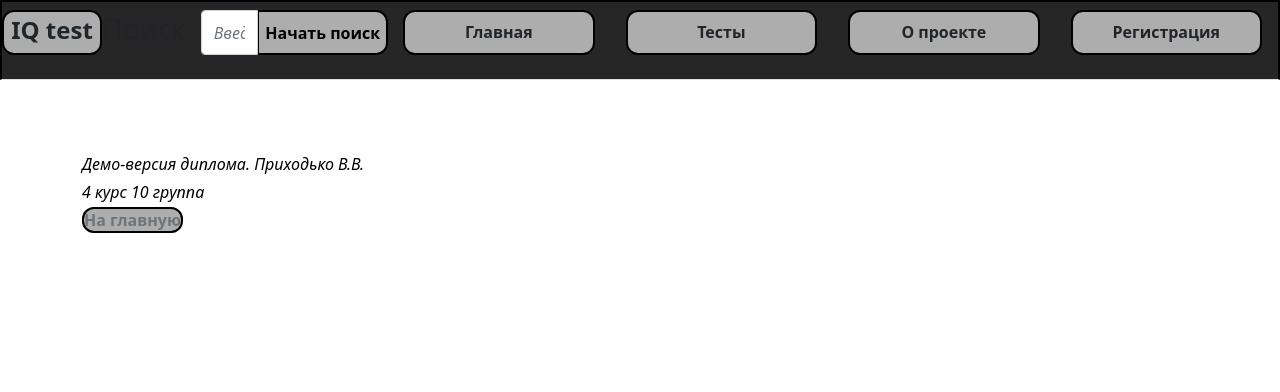
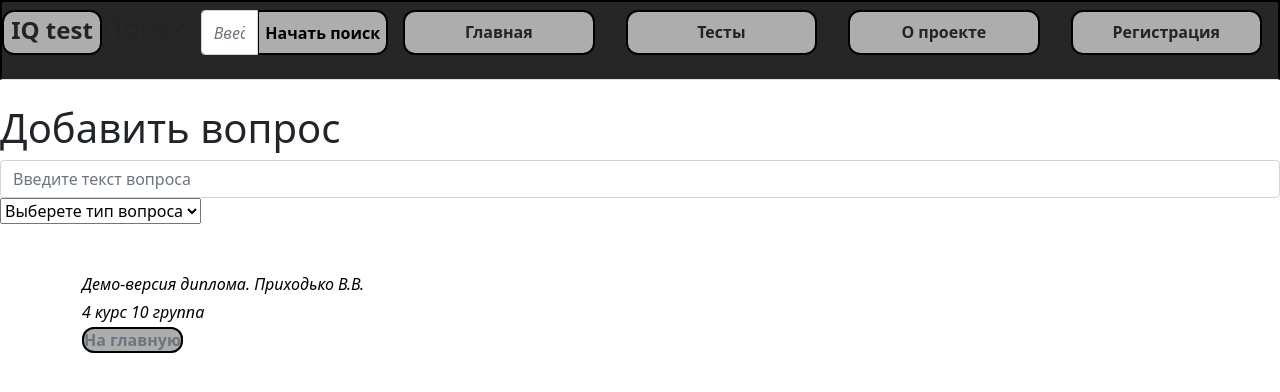
Before and after one commit to kamazik2305/diplomFrontend, a React (Create React App) app: page /tests/1 in a window 1280 px wide. Shown: the top 392 px of the page. Built offline with nearby package versions, Linux system fonts and the light colour scheme.

Commit message:
add AddQuestionPage, add router  links

```diff
--- a/src/App.js
+++ b/src/App.js
@@ -11,6 +11,7 @@ import { Footer } from './Components/Footer/Footer';
 import { Test } from './Pages/Test/Test';
 import { SearchForm } from './Components/SearchForm/SearchForm';
 import { SearchResult } from './Pages/SearchResult/SearchResult';
+import { AddQuestion } from './Pages/AddQuestion/AddQuestion';
 
 function App() {
 
@@ -26,7 +27,8 @@ function App() {
           <Route path='/' element={<Homepage/>}/>
           <Route path='/test-sections' element={<TestSection/>}/>
           <Route path='/test-sections/:id' element={<Test/>}/>
-          <Route path='/search-result' element={<SearchResult searchString={searchString} testSections={testSections} />} />
+          <Route path='tests/:id' element={<AddQuestion/>}/>
+          {/* <Route path='/search-result' element={<SearchResult searchString={searchString} testSections={testSections} />} /> */}
           {/* <Route path='/search' element={<Search/>}/> */}
         </Routes>
       </BrowserRouter>
--- a/src/Components/Header/Header.js
+++ b/src/Components/Header/Header.js
@@ -1,5 +1,5 @@
 import * as React from "react"
-import { useSearchParams } from "react-router-dom"
+import { Link, useSearchParams } from "react-router-dom"
 import { SearchForm } from "../SearchForm/SearchForm"
 import "./HeaderStyle.css"
 
@@ -14,10 +14,10 @@ export const Header = () => {
 
         <nav className="d-inline-flex mt-0 mt-md-0 ms-md-auto navbar">
             <SearchForm/>
-            <a className="me-3 py-2 btn-grey text-decoration-none col align-self-center" href="/">Главная</a>
-            <a className="me-3 py-2 btn-grey text-decoration-none col align-self-center" href="/test-sections">Тесты</a>
-            <a className="me-3 py-2 btn-grey text-decoration-none col align-self-center" href="/about">О проекте</a>
-            <a className="me-3 py-2 btn-grey text-decoration-none col align-self-center" href="/registration">Регистрация</a>
+            <Link className="me-3 py-2 btn-grey text-decoration-none col align-self-center" to="/">Главная</Link>
+            <Link className="me-3 py-2 btn-grey text-decoration-none col align-self-center" to="/test-sections">Тесты</Link>
+            <Link className="me-3 py-2 btn-grey text-decoration-none col align-self-center" to="/about">О проекте</Link>
+            <Link className="me-3 py-2 btn-grey text-decoration-none col align-self-center" to="/registration">Регистрация</Link>
         </nav>
     </div>
     )
--- /dev/null
+++ b/src/Pages/AddQuestion/AddQuestion.js
@@ -0,0 +1,21 @@
+import * as React from "react"
+
+export const AddQuestion = () => {
+
+    const [questionTypes, setQuestionTypes] = React.useState([]);
+
+    return(
+        <div>
+            <h1>Добавить вопрос</h1>
+            <form>
+                <input id="txt" type="text" name="questionText" placeholder="Введите текст вопроса" class="form-control" autocomplete="off"/>
+                <select id="selectType" name="selectType" onchange="alertValue(value)">
+                    <option value="0">Выберете тип вопроса</option>
+                    <option>1 тип</option>
+                    <option>2 тип</option>
+                    <option>3 тип</option>
+                </select>
+            </form>
+        </div>
+    )
+}
--- a/src/Pages/TestSection/TestSection.js
+++ b/src/Pages/TestSection/TestSection.js
@@ -1,5 +1,6 @@
 import * as React from "react"
 import { useParams } from "react-router";
+import { Link } from "react-router-dom";
 import "./TestSectionStyle.css"
 
 export default function TestSection(){
@@ -66,8 +67,8 @@ export default function TestSection(){
                     <p>{section.testSectionTitle}</p>
                     <p>{section.id}</p>
                     <nav className="navbar">
-                        <a className="section-btn text-decoration-none"
-                        href={`/test-sections/${section.id}`} > Перейти к разделу</a>
+                        <Link className="section-btn text-decoration-none"
+                        to={`/test-sections/${section.id}`} > Перейти к разделу</Link>
                         <a className="section-btn text-decoration-none">Редактировать</a>
                         <form>
                             <button type="button" className="section-btn text-decoration-none"
```
Also changed, not shown: src/Pages/Test/Test.js (+0 -2 lines).
